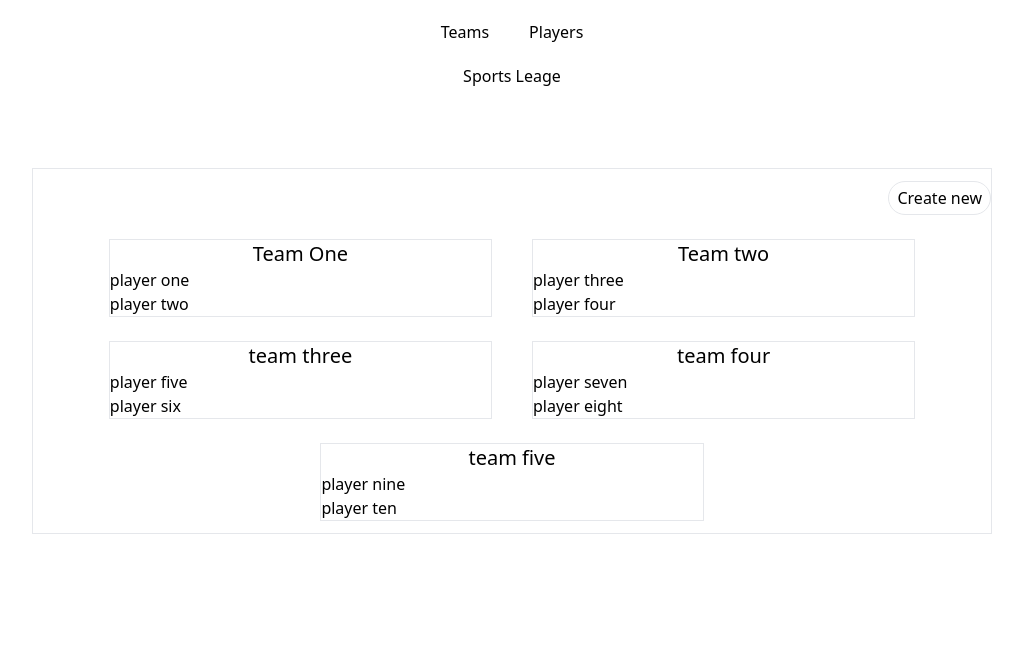
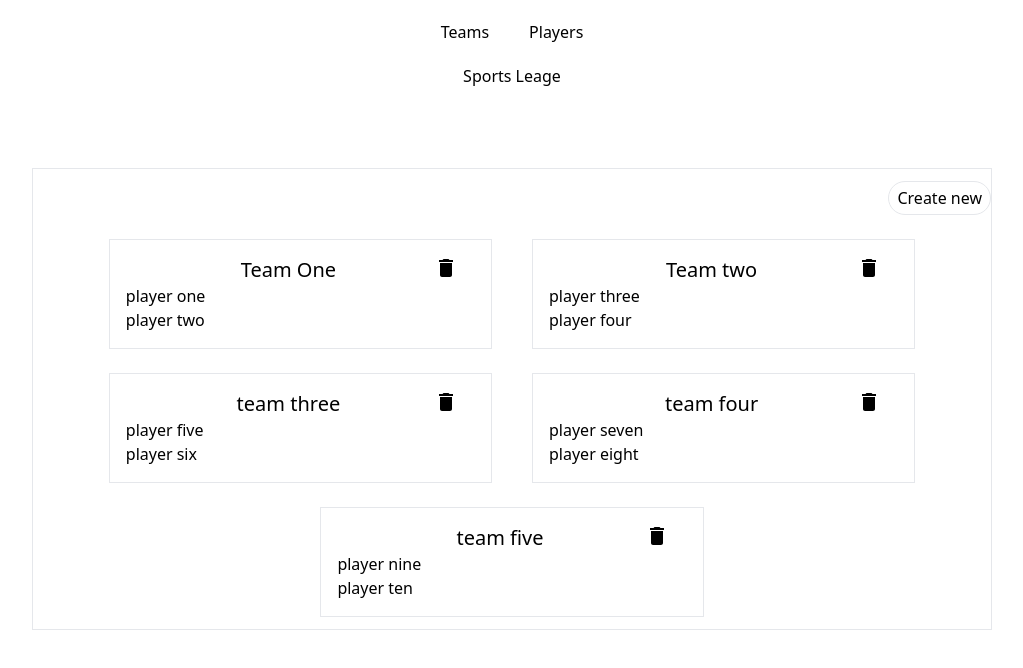
Before and after one commit to hussainsajib/sports-league, a React (Create React App) app: page / in a window 1280 px wide. Shown: the top 668 px of the page, without its empty margins (128-1151 px from the left). Built offline with nearby package versions, Linux system fonts and the light colour scheme.

Commit message:
team can be removed

```diff
--- a/src/components/TeamCard.js
+++ b/src/components/TeamCard.js
@@ -1,10 +1,15 @@
 import React from 'react'
+import { MdDelete } from 'react-icons/md';
 
-
-const TeamCard = ({ team }) => {
+const TeamCard = ({ team, remove }) => {
     return (
-        <div className="border w-2/5 mx-5 my-3">
-            <div className="text-center text-xl">{ team.name }</div>
+        <div className="border w-2/5 mx-5 my-3 p-4">
+            <div className="flex justify-center">
+                <div className="text-xl w-5/6 text-center">
+                    { team.name }
+                </div>
+                <MdDelete className="text-2xl" onClick={ () => remove(team.name) }/>
+            </div>
             <ul>
                 {
                     team.players.map(player => (
--- a/src/components/TeamsPage.js
+++ b/src/components/TeamsPage.js
@@ -1,4 +1,4 @@
-import React, { useState, useEffect } from 'react'
+import React, { useState, useEffect } from 'react';
 import TeamCard from './TeamCard'
 import TeamsData from '../data/teams'
 
@@ -14,11 +14,14 @@ const TeamsPage = () => {
         setTeams(TeamsData)
     },[])
 
-    const addTeam = () =>{
-        togglePopup()
+    const addTeam = () =>{ togglePopup() }
+
+    const togglePopup = () => {setShowPopup(!showPopup)}
+
+    const removeTeam = ( deleteteam ) => {
+        const removedTeams = teams.filter(team => team.name != deleteteam)
+        setTeams(removedTeams)
     }
-
-    const togglePopup =  () => setShowPopup(!showPopup)
 
     const saveTeam = (e) => {
         setTeams([...teams, { name: newTeam, players: [] }])
@@ -30,8 +33,10 @@ const TeamsPage = () => {
         <div className="flex flex-col">
             <button className="self-end my-3 border rounded-full px-2 py-1" onClick={addTeam}>Create new</button>
             <div className="w-full flex flex-wrap justify-center">
-                {teams.map((team,index )=> <TeamCard key={ index } team={ team } />)}
+                {teams.map((team,index )=> <TeamCard key={ index } team={ team } remove={removeTeam} />)}
             </div>
+
+            {/* Modal that will be asking the user for input */}
             <div className={`w-screen h-screen fixed z-10 inset-0 border flex flex-col justify-center items-center bg-white bg-opacity-90 ${showPopup ? "block" : "hidden"}`}>
                 <input
                     type="text"
```
